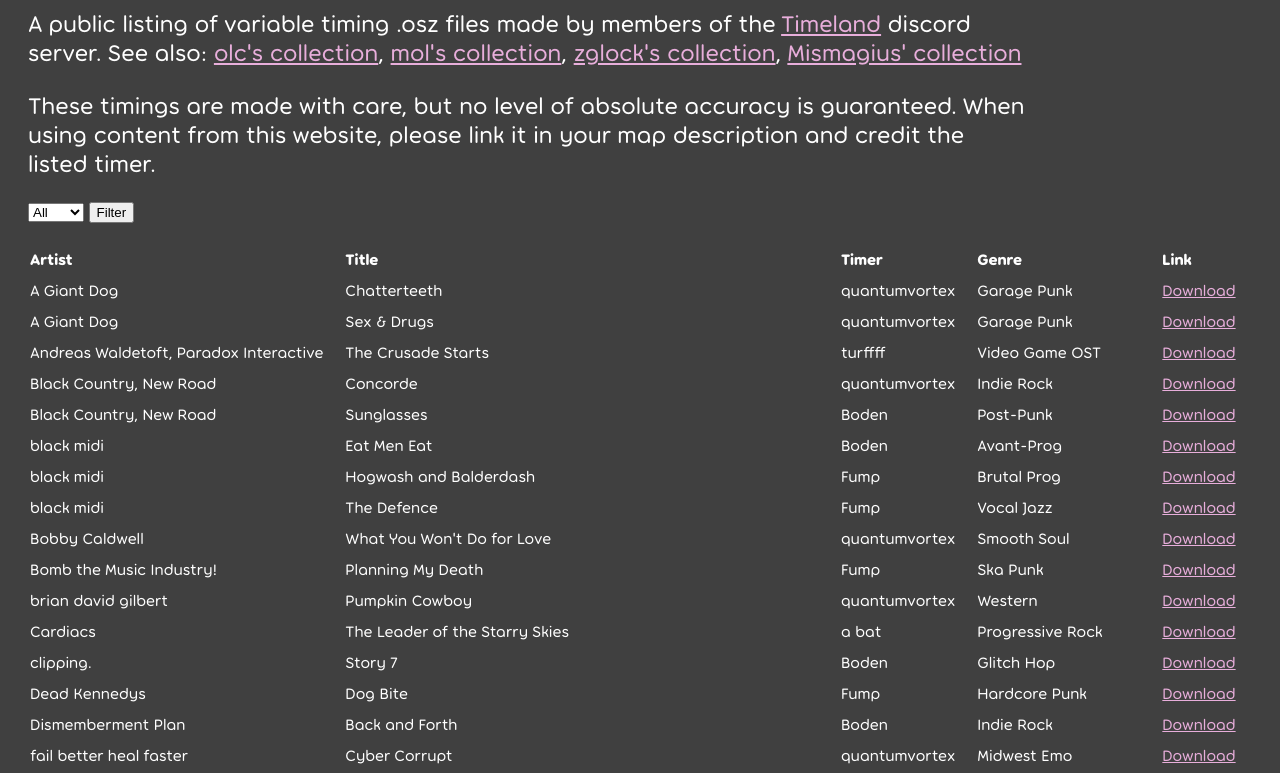
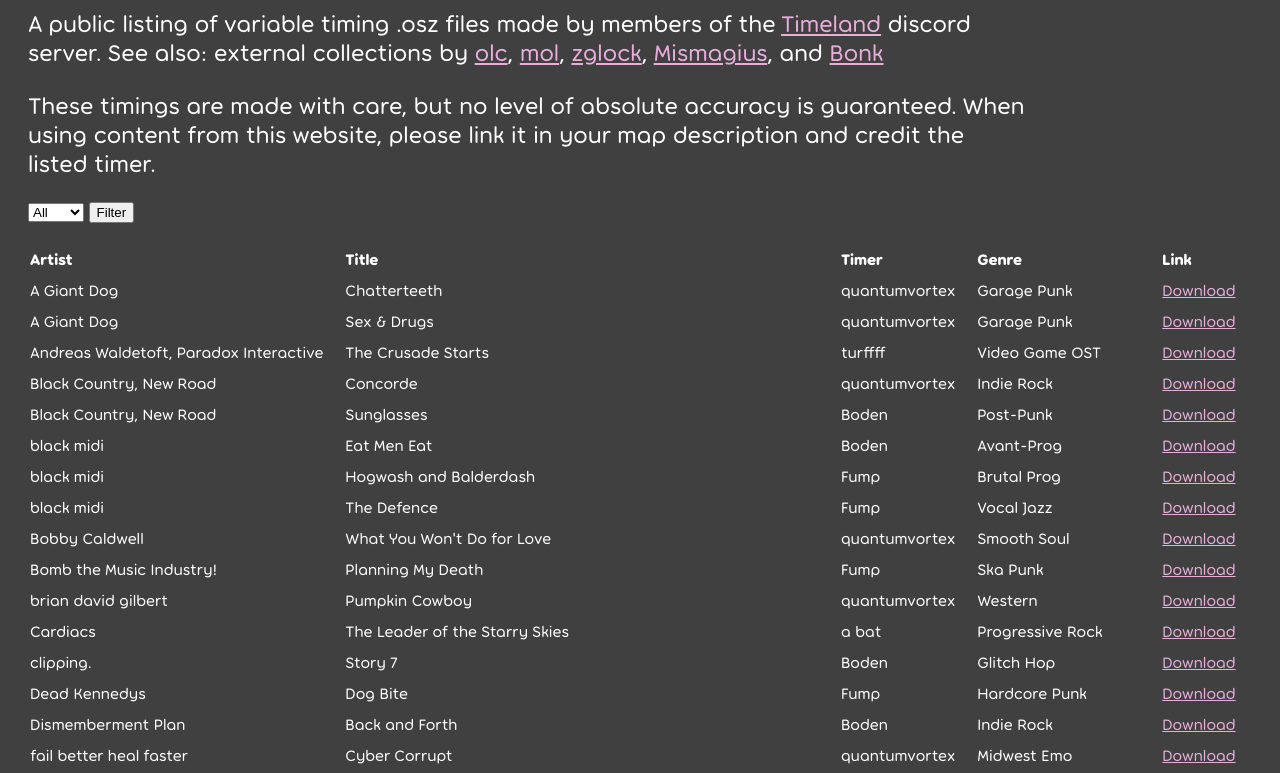
Before and after one commit to cyndifusic/timeland-treasure-trove, a plain HTML site: page index.html in a window 1280 px wide. Shown: the part 120-893 px from the top of the page. Drawn offline with Linux system fonts and the light colour scheme.

Commit message:
add bonk collection, fix link

```diff
--- a/index.html
+++ b/index.html
@@ -11,10 +11,11 @@
 
             <p>A public listing of variable timing .osz files made by members of the
                 <a href="https://discord.gg/WxBdy53wVe" target="_blank">Timeland</a> discord server.
-                See also: <a href="https://sites.google.com/view/loadcode-timing-listing/" target="_blank">olc's collection</a>,
-                <a href="https://sites.google.com/view/timed-osz-collection/artists?authuser=0" target="_blank">mol's collection</a>,
-                <a href="https://drive.google.com/drive/u/0/mobile/folders/1xNUjBXYNZf3vbSVmMphMhd8mTkHN1LSZ?usp=sharing" target="_blank">zglock's collection</a>,
-                <a href="https://www.reddit.com/r/osugame/comments/1ip9end/hey_guys_i_spent_the_past_month_timing_nearly_150/" target="_blank">Mismagius' collection</a>
+                See also: external collections by <a href="https://sites.google.com/view/loadcode-timing-listing/" target="_blank">olc</a>,
+                <a href="https://sites.google.com/view/timed-osz-collection/artists?authuser=0" target="_blank">mol</a>,
+                <a href="https://drive.google.com/drive/u/0/mobile/folders/1xNUjBXYNZf3vbSVmMphMhd8mTkHN1LSZ?usp=sharing" target="_blank">zglock</a>,
+                <a href="https://www.reddit.com/r/osugame/comments/1ip9end/hey_guys_i_spent_the_past_month_timing_nearly_150/" target="_blank">Mismagius</a>, and
+                <a href="https://drive.google.com/drive/folders/14ZlGy3JRfHBSZXEwnDpkx5Xac3luKEAo" target="_blank">Bonk</a>
             </p>
 
             <p>These timings are made with care, but no level of absolute accuracy is guaranteed. When using content from this website,
--- a/script.js
+++ b/script.js
@@ -40,7 +40,7 @@
     ["King Gizzard & The Lizard Wizard", "The Book", "Boden", "Psychedelic Rock", ["Rock"], "King_Gizzard__The_Lizard_Wizard_-_The_Book.osz"],
     ["King Gizzard & The Lizard Wizard", "Trapdoor", "turffff & Boden", "Psychedelic Pop", ["Pop"], "King Gizzard & The Lizard Wizard - Trapdoor.osz"],
     ["King Gizzard & The Lizard Wizard", "Vegemite", "Fump", "Psychedelic Pop", ["Pop"], "King_Gizzard__The_Lizard_Wizard_-_Vegemite.osz"],
-    ["LemKuuja", "What's a Future Funk", "turffff", "Future Funk", ["Other"], "LemKuuja - What's a Future Funk.osz"],
+    ["LemKuuja", "What's a Future Funk", "turffff", "Future Funk", ["Other"], "LemKuuja - Whats a Future Funk.osz"],
     ["Meat Wave", "Brother", "quantumvortex", "Garage Punk", ["Punk"], "Meat_Wave_-_Brother.osz"],
     ["Moon Tooth", "White Stag", "a bat", "Post-Metal", ["Metal"], "Moon_Tooth_-_White_Stag.osz"],
     ["Mr. Bungle", "Pink Cigarette", "a bat", "Art Rock", ["Rock"], "Mr._Bungle_-_Pink_Cigarette.osz"],
```
Also changed, not shown: 2 other files.
